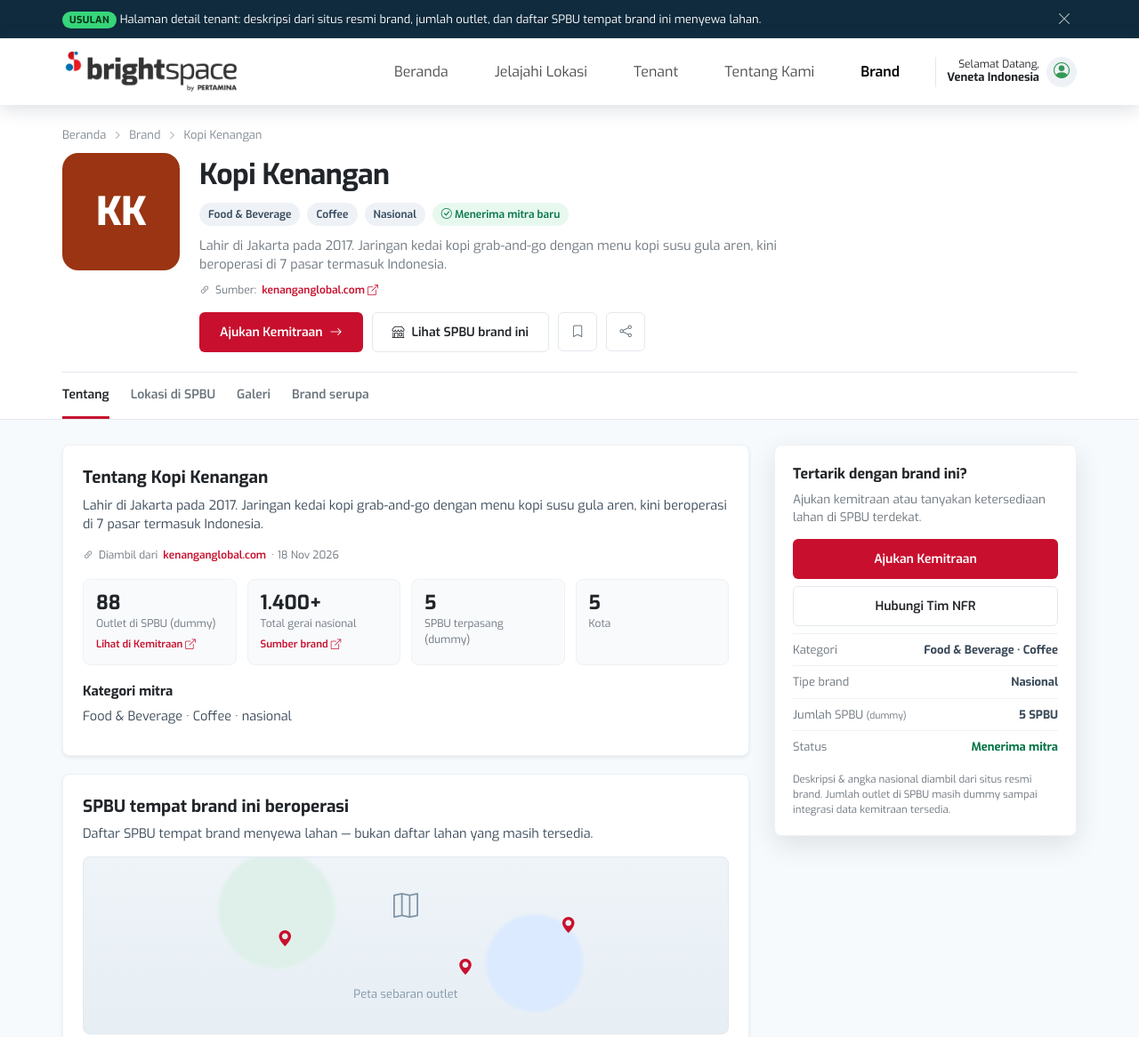
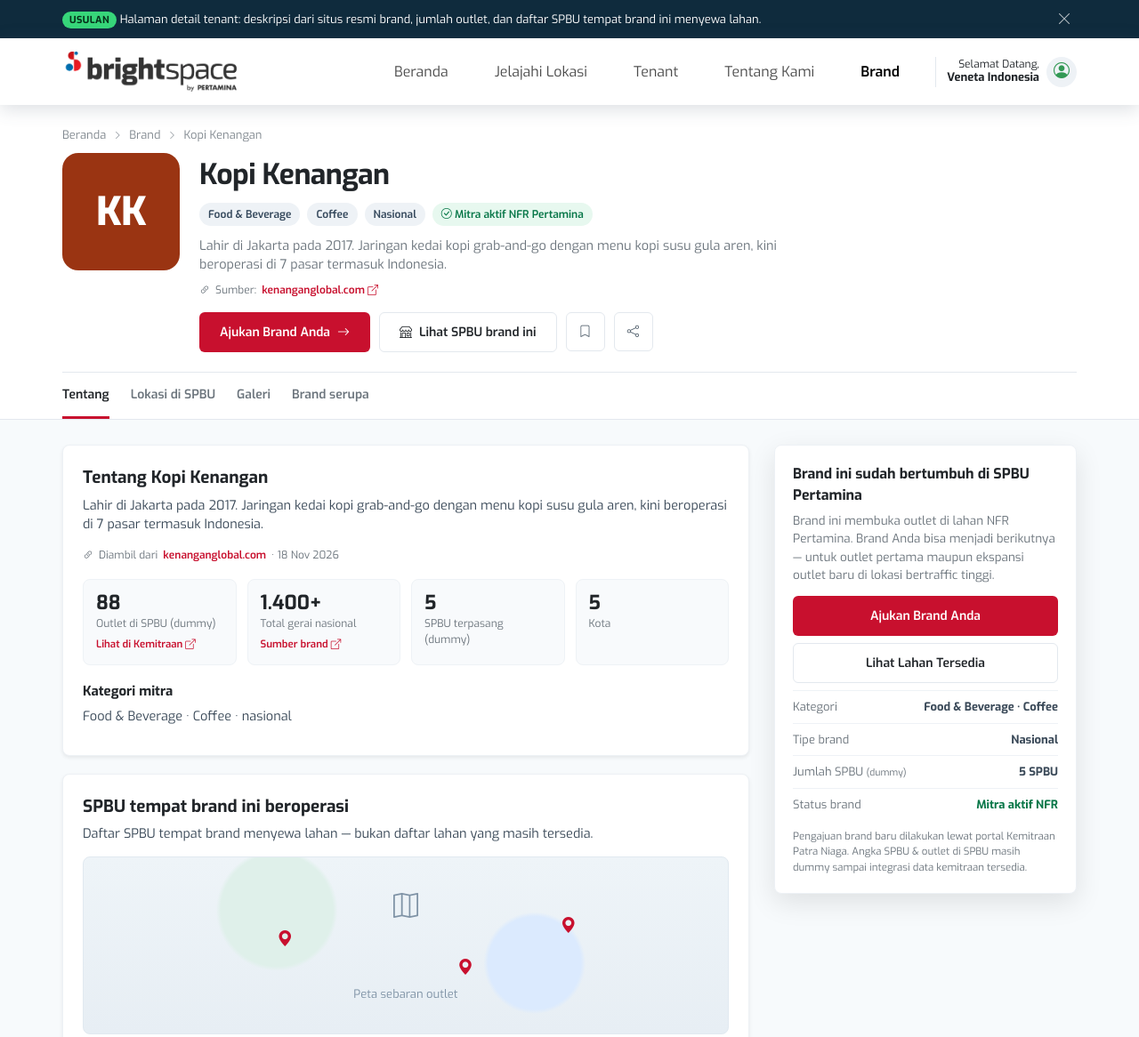
Before and after one commit to ChandraPC3000/brightspace-mockup, a plain HTML site: page brand-detail.html in a window 1280 px wide. Shown: the top 1166 px of the page at 89% size. Drawn offline with Linux system fonts and the light colour scheme.

Commit message:
Update mockup 2026-11-19 10:49

```diff
--- a/brand-detail.html
+++ b/brand-detail.html
@@ -159,7 +159,7 @@
         <p class="lead" id="brandDesc">Memuat deskripsi…</p>
         <div class="source-line" id="sourceLine"></div>
         <div class="brand-actions">
-          <a class="btn btn-brand" href="#">Ajukan Kemitraan <i class="bi bi-arrow-right"></i></a>
+          <a class="btn btn-brand" href="https://kemitraan.patraniaga.com/register/tenant?Service=qboqd57QyIwZhAuOHF-ZbYXu3QfM9pmEyd-0adBmMVlXCcTkwJOKodIr-BCRx1Eo" target="_blank" rel="noopener">Ajukan Brand Anda <i class="bi bi-arrow-right"></i></a>
           <a class="btn btn-light" href="#lokasi"><i class="bi bi-shop"></i> Lihat SPBU brand ini</a>
           <button class="icon-btn" aria-label="Simpan brand"><i class="bi bi-bookmark"></i></button>
           <button class="icon-btn" aria-label="Bagikan brand"><i class="bi bi-share"></i></button>
@@ -236,15 +236,15 @@
 
     <aside>
       <div class="side-card">
-        <h3>Tertarik dengan brand ini?</h3>
-        <p>Ajukan kemitraan atau tanyakan ketersediaan lahan di SPBU terdekat.</p>
-        <a class="btn btn-brand" href="#">Ajukan Kemitraan</a>
-        <a class="btn btn-light" href="#">Hubungi Tim NFR</a>
+        <h3>Brand ini sudah bertumbuh di SPBU Pertamina</h3>
+        <p>Brand ini membuka outlet di lahan NFR Pertamina. Brand Anda bisa menjadi berikutnya — untuk outlet pertama maupun ekspansi outlet baru di lokasi bertraffic tinggi.</p>
+        <a class="btn btn-brand" href="https://kemitraan.patraniaga.com/register/tenant?Service=qboqd57QyIwZhAuOHF-ZbYXu3QfM9pmEyd-0adBmMVlXCcTkwJOKodIr-BCRx1Eo" target="_blank" rel="noopener">Ajukan Brand Anda</a>
+        <a class="btn btn-light" href="home.html">Lihat Lahan Tersedia</a>
         <div class="side-row"><span>Kategori</span><b id="sideCat">–</b></div>
         <div class="side-row"><span>Tipe brand</span><b id="sideType">–</b></div>
         <div class="side-row"><span>Jumlah SPBU <span class="dummy">(dummy)</span></span><b id="sideSpbu">–</b></div>
-        <div class="side-row"><span>Status</span><b style="color:#067647">Menerima mitra</b></div>
-        <div class="side-note">Deskripsi &amp; angka nasional diambil dari situs resmi brand. Jumlah outlet di SPBU masih dummy sampai integrasi data kemitraan tersedia.</div>
+        <div class="side-row"><span>Status brand</span><b style="color:#067647">Mitra aktif NFR</b></div>
+        <div class="side-note">Pengajuan brand baru dilakukan lewat portal Kemitraan Patra Niaga. Angka SPBU &amp; outlet di SPBU masih dummy sampai integrasi data kemitraan tersedia.</div>
       </div>
     </aside>
 
@@ -318,7 +318,7 @@ el("brandChips").innerHTML = [
   `<span class="chip">${brand.cat}</span>`,
   `<span class="chip">${brand.sub}</span>`,
   `<span class="chip">${brand.type}</span>`,
-  `<span class="chip green"><i class="bi bi-check-circle"></i> Menerima mitra baru</span>`
+  `<span class="chip green"><i class="bi bi-check-circle"></i> Mitra aktif NFR Pertamina</span>`
 ].join("");
 
 if (brand.desc) {
```
